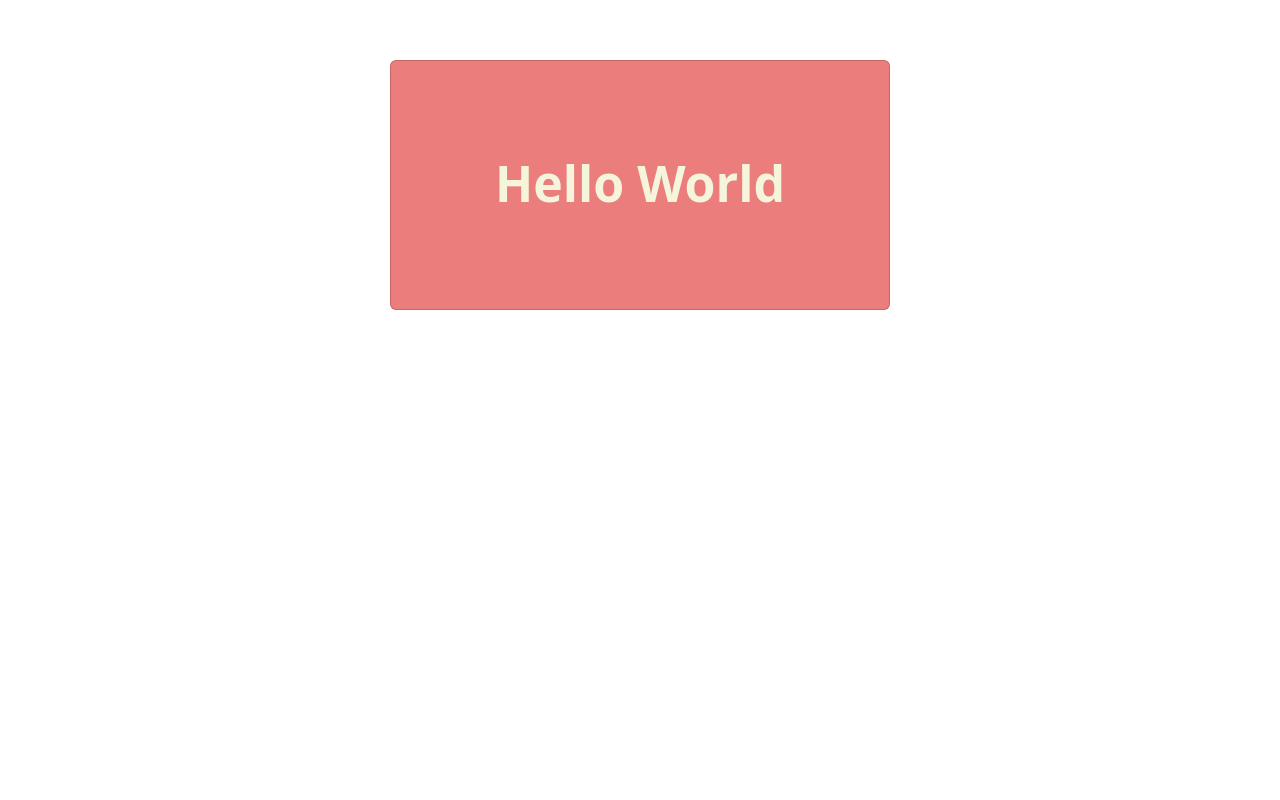
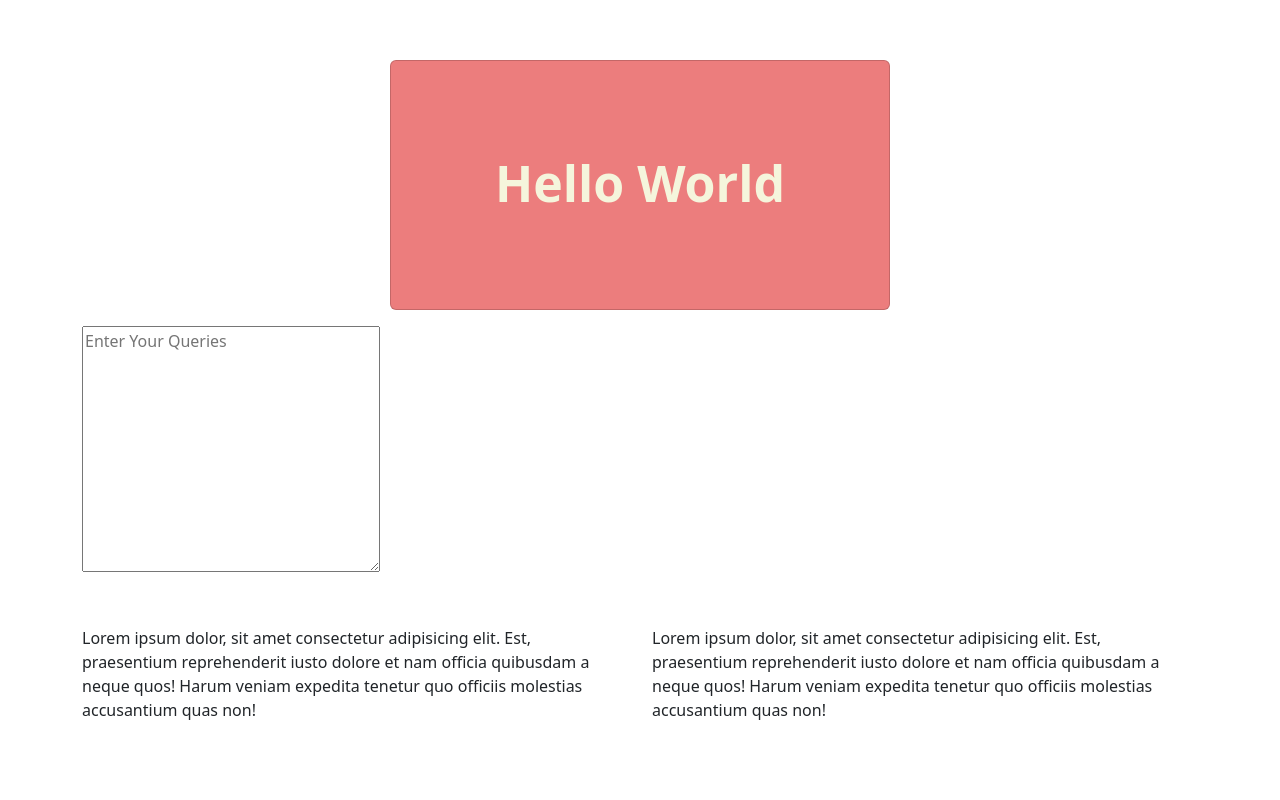
Before and after one commit to vasanthvk1000/Fundamental-of-HTML-and-CSS, a plain HTML site: page third.html in a window 1280 px wide. Shown: the part 140-940 px from the top of the page. Before the commit the page ends 800 px from the top, so only its background shows below. Drawn offline with nearby package versions, Linux system fonts and the light colour scheme.

Commit message:
upadte in third page

```diff
--- a/third.html
+++ b/third.html
@@ -13,5 +13,29 @@
 
 <body>
     <P class="card container">Hello World</P>
+    <div class="container">
+        <textarea name="" id="" cols="30" rows="10" placeholder="Enter Your Queries"></textarea>
+<div class="mt-5 row">
+    <div class="col-md-6">
+        <div class="test1">Lorem ipsum dolor, sit amet consectetur adipisicing elit. Est, praesentium
+            reprehenderit iusto dolore et nam officia quibusdam
+             a neque quos! Harum veniam expedita tenetur quo officiis molestias accusantium quas non!</div>
+            </div>
+
+    <div class="col-md-6">
+        <div class="test2">Lorem ipsum dolor, sit amet consectetur adipisicing elit. Est, praesentium
+            reprehenderit iusto dolore et nam officia quibusdam
+             a neque quos! Harum veniam expedita tenetur quo officiis molestias accusantium quas non!
+            </div>
+            </div>
+        </div>
+        <marquee class="mt-5" direction="">This is vasanth from tiruppur</marquee>
+    </div>
+
+
+</div>
+
+
+
 </body>
 </html>
```
Also changed, not shown: index.html (+6 -3 lines).
